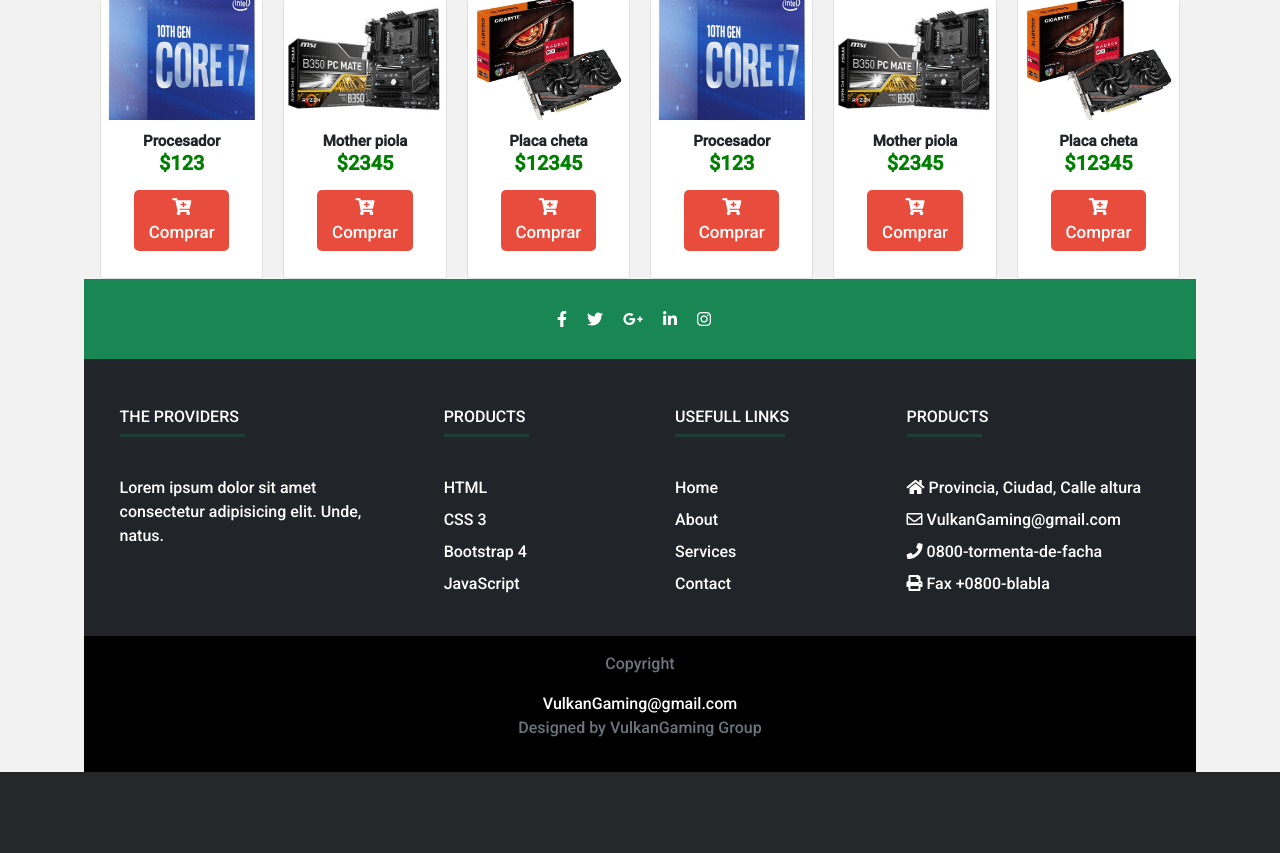
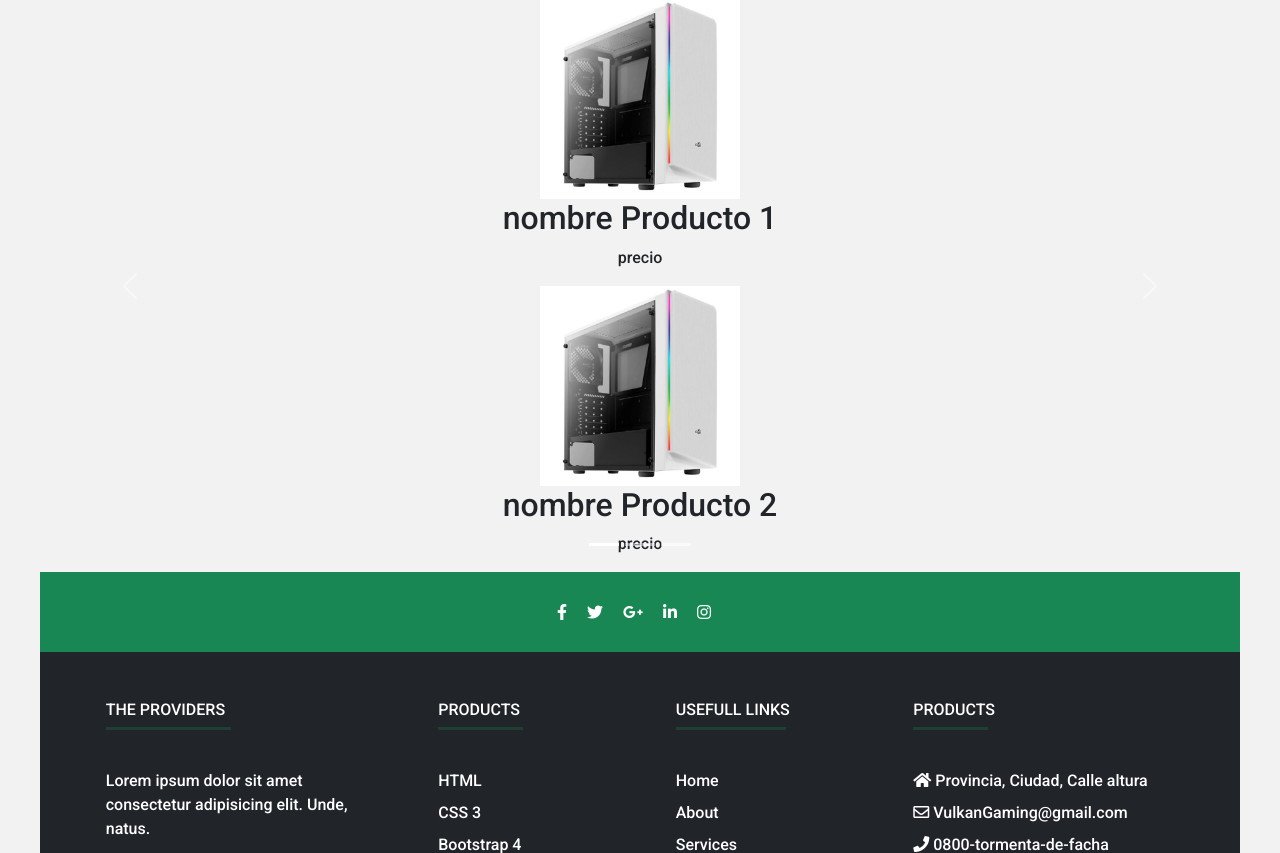
Before and after one commit to LucasCardozo98/grupo_5_VulkanGaming, a Node server app: page / in a window 1280 px wide. Shown: the part 423-1276 px from the top of the page. Before the commit the page ends 1195 px from the top, so only its background shows below. Run offline with Node 20, Linux system fonts and the light colour scheme; some libraries are stand-ins or nearby versions.

Commit message:
agregamos inicio de sesion al header

```diff
--- a/vulkan/public/stylesheets/index.css
+++ b/vulkan/public/stylesheets/index.css
@@ -68,3 +68,18 @@
  .card .content .btn button:hover{
    transform: scale(0.9);
  }
+ .carouselTablet{
+   display: none;
+ }
+ @media (min-width:700px){
+   .carouselMobile{
+     display: none;
+   }
+   .carouselTablet{
+     display: block;
+     width: 100%;
+   }
+   .contenedorTarjetas{
+     width: 100%;
+   }
+ }
--- a/vulkan/views/index.ejs
+++ b/vulkan/views/index.ejs
@@ -32,52 +32,112 @@
       </div>
     </div>
   </section>
-  <section>
-    <div>
-      <div class="slider owl-carousel">
-        <div class="card">
-          <div class="img">
-          <img src="/images/procesador3.jpg" alt="">
+  <section class="carouselMobile">
+    <div class="row gx-0">
+      <div class="baner w-100">
+        <div id="carouselExampleIndicators1" class="carousel slide" data-bs-ride="carousel">
+          <ol class="carousel-indicators">
+            <li data-bs-target="#carouselExampleIndicators1" data-bs-slide-to="0" class="active"></li>
+            <li data-bs-target="#carouselExampleIndicators1" data-bs-slide-to="1"></li>
+            <li data-bs-target="#carouselExampleIndicators1" data-bs-slide-to="2"></li>
+          </ol>
+          <div class="carousel-inner">
+            <div class="carousel-item active">
+              <div class="tarjeta">
+                <img src="/images/gabinete1.jpg" alt="">
+                <h2>nombre Producto 1</h2>
+                <p>precio</p>
               </div>
-          <div class="content">
-            <div class="title">Procesador</div>
-            <div class="price">$123</div>
-          <div class="btn">
-              <button><i class="fas fa-cart-plus"></i>Comprar</button>
+            </div>
+            <div class="carousel-item">
+              <div class="tarjeta">
+                <img src="/images/mother2.jpg"  alt="">
+                <h2>nombre Producto 2</h2>
+                <p>precio</p>
+              </div>
+            </div>
+            <div class="carousel-item">
+              <div class="tarjeta">
+                <img src="/images/placa6.jpg" alt="">
+                <h2>nombre Producto 3</h2>
+                <p>precio</p>
               </div>
             </div>
           </div>
-          <div class="card">
-            <div class="img">
-            <img src="/images/mother4.jpg" alt=""></div>
-              <div class="content">
-                <div class="title">Mother piola</div>
-                <div class="price">$2345</div>
-                  <div class="btn">
-                    <button><i class="fas fa-cart-plus"></i>Comprar</button>
+          <a class="carousel-control-prev" href="#carouselExampleIndicators1" role="button" data-bs-slide="prev">
+            <span class="carousel-control-prev-icon" aria-hidden="true"></span>
+            <span class="visually-hidden">Previous</span>
+          </a>
+          <a class="carousel-control-next" href="#carouselExampleIndicators1" role="button" data-bs-slide="next">
+            <span class="carousel-control-next-icon" aria-hidden="true"></span>
+            <span class="visually-hidden">Next</span>
+          </a>
         </div>
       </div>
     </div>
-            <div class="card">
-              <div class="img">
-              <img src="/images/placa3.jpg" wi alt=""></div>
-                <div class="content">
-                  <div class="title">Placa cheta</div>
-                  <div class="price">$12345</div>
-                    <div class="btn">
-                      <button><i class="fas fa-cart-plus"></i>Comprar</button>
+  </section>
+  <section class="carouselTablet">
+    <div class="row gx-0">
+      <div class="baner w-100">
+        <div id="carouselExampleIndicators2" class="carousel slide" data-bs-ride="carousel">
+          <ol class="carousel-indicators">
+            <li data-bs-target="#carouselExampleIndicators2" data-bs-slide-to="0" class="active"></li>
+            <li data-bs-target="#carouselExampleIndicators2" data-bs-slide-to="1"></li>
+            <li data-bs-target="#carouselExampleIndicators2" data-bs-slide-to="2"></li>
+          </ol>
+          <div class="carousel-inner">
+            <div class="carousel-item active">
+              <div class="contenedorTarjetas">
+               <div class="tarjeta">
+                <img src="/images/gabinete1.jpg" alt="">
+                <h2>nombre Producto 1</h2>
+                <p>precio</p>
+              </div>
+              <div class="tarjeta">
+                <img src="/images/gabinete1.jpg" alt="">
+                <h2>nombre Producto 2</h2>
+                <p>precio</p>
+              </div>
+              </div>
+            </div>
+            <div class="carousel-item">
+              <div class="contenedorTarjetas">
+                <div class="tarjeta">
+                 <img src="/images/gabinete1.jpg" alt="">
+                 <h2>nombre Producto 3</h2>
+                 <p>precio</p>
+               </div>
+               <div class="tarjeta">
+                 <img src="/images/gabinete1.jpg" alt="">
+                 <h2>nombre Producto 4</h2>
+                 <p>precio</p>
+               </div>
+               </div>
+            <div class="carousel-item">
+              <div class="contenedorTarjetas">
+                <div class="tarjeta">
+                 <img src="/images/gabinete1.jpg" alt="">
+                 <h2>nombre Producto 5</h2>
+                 <p>precio</p>
+               </div>
+               <div class="tarjeta">
+                 <img src="/images/gabinete1.jpg" alt="">
+                 <h2>nombre Producto 6</h2>
+                 <p>precio</p>
                </div>
                </div>
             </div>
           </div>
-      <script>
-        $(".slider").owlCarousel({
-          loop: true,
-          autoplay: true,
-          autoplayTimeout: 2000, //2000ms = 2s;
-          autoplayHoverPause: true,
-        });
-      </script>
+          <a class="carousel-control-prev" href="#carouselExampleIndicators2" role="button" data-bs-slide="prev">
+            <span class="carousel-control-prev-icon" aria-hidden="true"></span>
+            <span class="visually-hidden">Previous</span>
+          </a>
+          <a class="carousel-control-next" href="#carouselExampleIndicators2" role="button" data-bs-slide="next">
+            <span class="carousel-control-next-icon" aria-hidden="true"></span>
+            <span class="visually-hidden">Next</span>
+          </a>
+        </div>
+      </div>
     </div>
   </section>
 </body>
--- a/vulkan/views/partials/header.ejs
+++ b/vulkan/views/partials/header.ejs
@@ -43,9 +43,8 @@
                 </div>
             </form>
             <div class="contactoDesktop">
-              <i class="fab fa-twitter"></i>
-              <i class="fab fa-instagram"></i>
-              <i class="fab fa-youtube"></i>
+              <img  class="avatar" src="images/avatar.png" alt="">
+              <a href="">Iniciar Sesión</a>
             </div>
           </div>
             <!--estas cosas aparecen en responsive-->
@@ -61,9 +60,8 @@
                 </div>
             </form>
             <div class="contacto">
-              <i class="fab fa-twitter"></i>
-              <i class="fab fa-instagram"></i>
-              <i class="fab fa-youtube"></i>
+              <img  class="avatar" src="images/avatar.png" alt="">
+              <a href="">Iniciar Sesión</a>
             </div>
             <!--este boton aparece solo en mobile y tablet-->
             <div onclick="cambiar()" id="boton" class="iconoBarras">
@@ -78,7 +76,10 @@
                 <li><a href="">Armá tu pc</a></li>
                 <li><a href="">Encontrá tu equipo</a></li>
                 <li><a href="">Soporte</a></li>
-                <li><a href="">Iniciar sesion</a></li>
+                <li> <div class="sesionResponsive"><img  class="avatar" src="images/avatar.png" alt="">
+                  <a href="">Iniciar Sesión</a>
+                  </div>
+                  </li>
                <!-- <li onclick="aparecen()"id="cosa" class="cosas">cosas</li>-->
             </ul>
         </nav>
```
Also changed, not shown: vulkan/public/stylesheets/header.css (+55 -4 lines), vulkan/public/images/avatar.png (added). Lines whose indentation alone changed are shown as unchanged.
